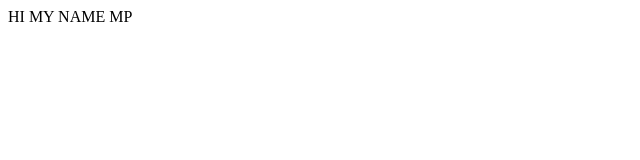
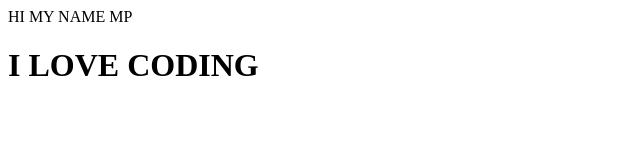
Before and after one commit to Manohar-2003/mp, a plain HTML site: page index.html in a window 1280 px wide. Shown: the whole page, without its empty margins (0-640 px from the left). Drawn offline with Linux system fonts and the light colour scheme.

Commit message:
ADDED text

```diff
--- a/index.html
+++ b/index.html
@@ -9,5 +9,7 @@
 
     <hi>HI MY NAME MP</hi>
 
+    <h1>I LOVE CODING</h1>
+
 </body>
 </html>
```
